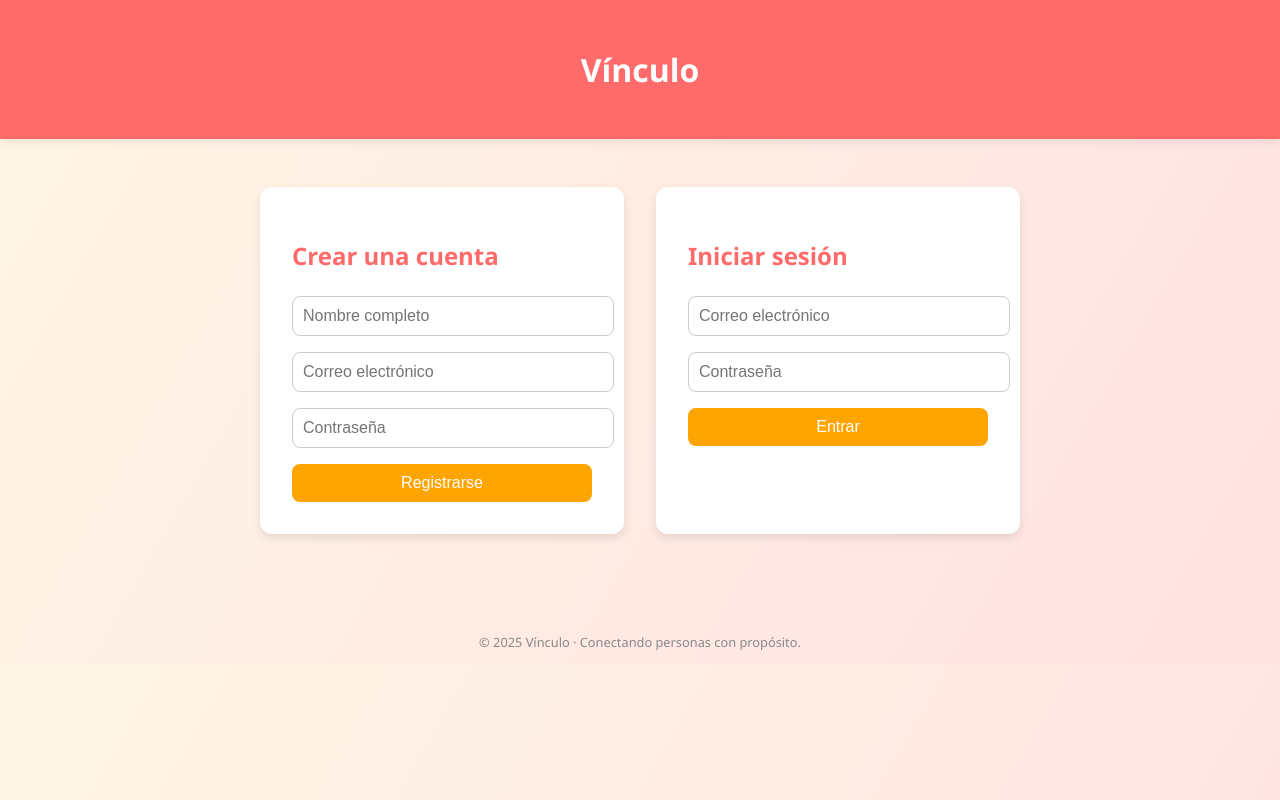
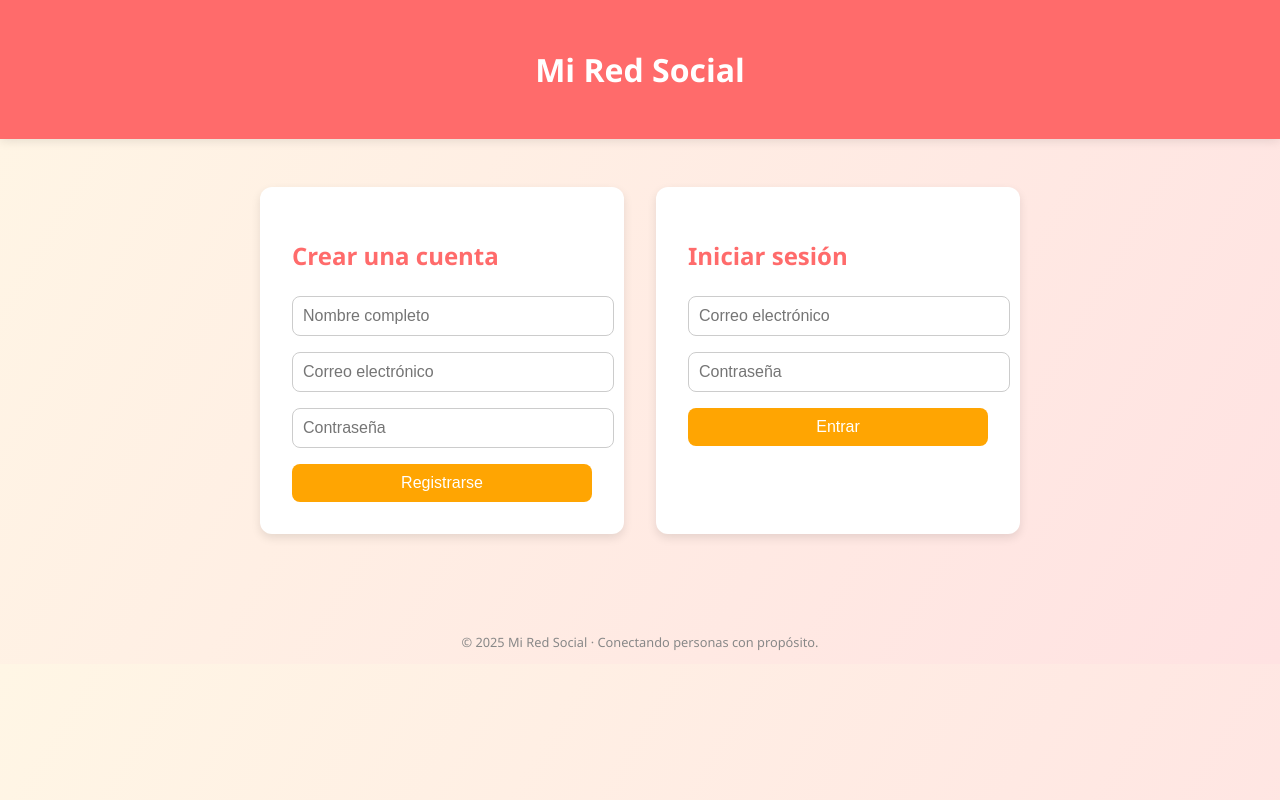
Before and after one commit to marianatapia12/miredsocial, a plain HTML site: page index.html in a window 1280 px wide. Drawn offline with Linux system fonts and the light colour scheme.

Commit message:
index.html

```diff
--- a/index.html
+++ b/index.html
@@ -3,7 +3,7 @@
 <head>
   <meta charset="UTF-8">
   <meta name="viewport" content="width=device-width, initial-scale=1">
-  <title>Vínculo</title>
+  <title>MI RED SOCIAL</title>
   <style>
     body {
       margin: 0;
@@ -80,7 +80,7 @@
 <body>
 
   <header>
-    Vínculo
+    Mi Red Social
   </header>
 
   <main>
@@ -101,7 +101,7 @@
   </main>
 
   <footer>
-    © 2025 Vínculo · Conectando personas con propósito.
+    © 2025 Mi Red Social · Conectando personas con propósito.
   </footer>
 
 </body>
```
